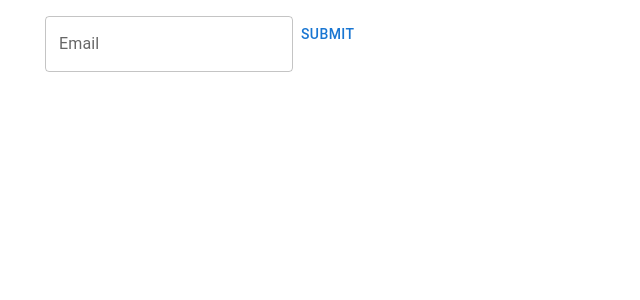
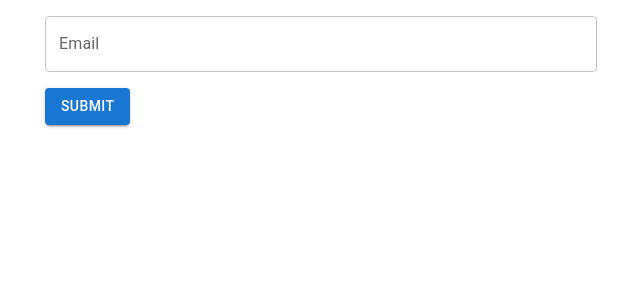
Before and after one commit to sean-clayton/blvd-fe-assessment, a React (Vite) app: page / in a window 1280 px wide. Shown: the top 300 px of the page, without its empty margins (319-959 px from the left). Built offline with nearby package versions, Linux system fonts and the light colour scheme.

Commit message:
Style cleanup

```diff
--- a/src/email-validation/email-validation-form.tsx
+++ b/src/email-validation/email-validation-form.tsx
@@ -1,4 +1,4 @@
-import { Button, TextField } from "@mui/material";
+import { Box, Button, TextField } from "@mui/material";
 
 interface EmailValidationFormP {
   onSubmit?: (event: React.FormEvent<HTMLFormElement>) => void;
@@ -8,9 +8,22 @@ export default function EmailValidationForm({
   onSubmit,
 }: EmailValidationFormP) {
   return (
-    <form aria-label="Email validation form" onSubmit={onSubmit} noValidate>
-      <TextField label="Email" type="email" name="email" />
-      <Button type="submit">Submit</Button>
-    </form>
+    <Box
+      component="form"
+      sx={{
+        display: "flex",
+        flexDirection: "column",
+        gap: 2,
+        alignItems: "start",
+      }}
+      aria-label="Email validation form"
+      onSubmit={onSubmit}
+      noValidate
+    >
+      <TextField label="Email" type="email" name="email" fullWidth />
+      <Button type="submit" variant="contained">
+        Submit
+      </Button>
+    </Box>
   );
 }
```
